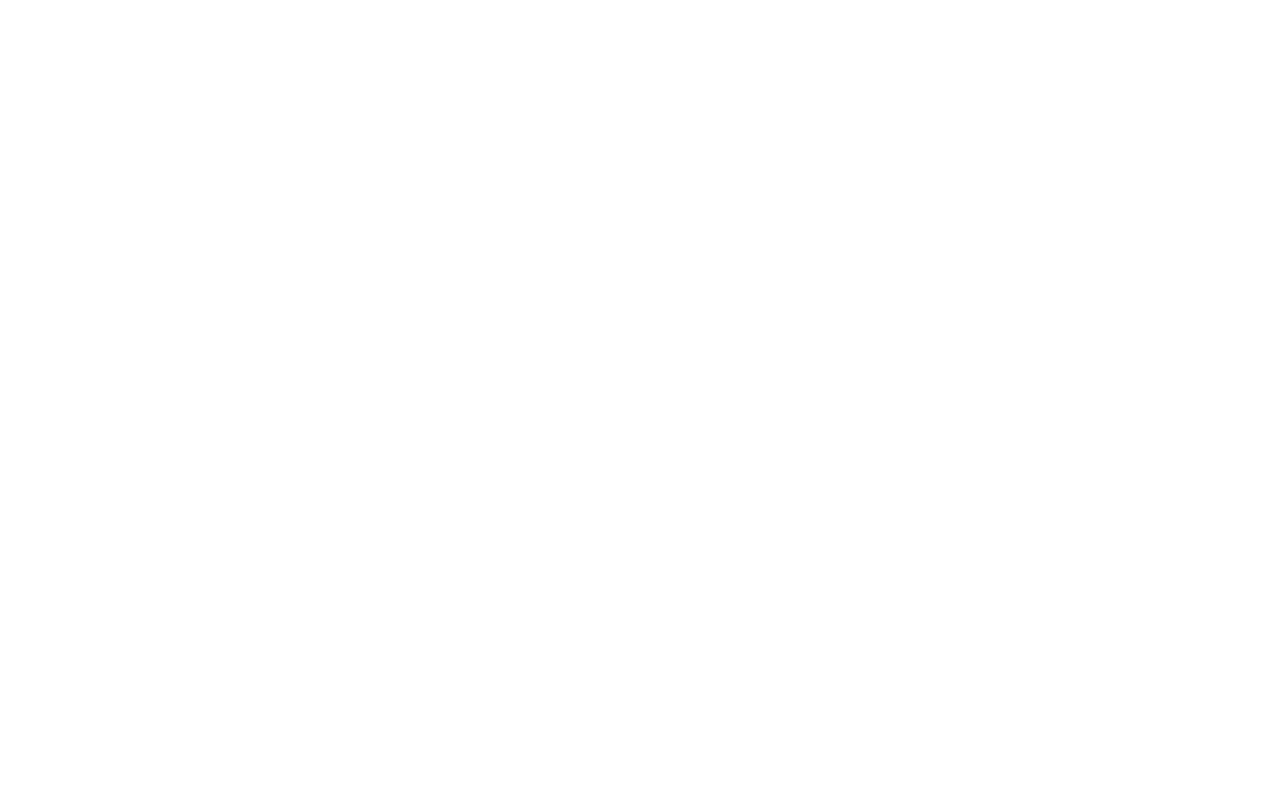
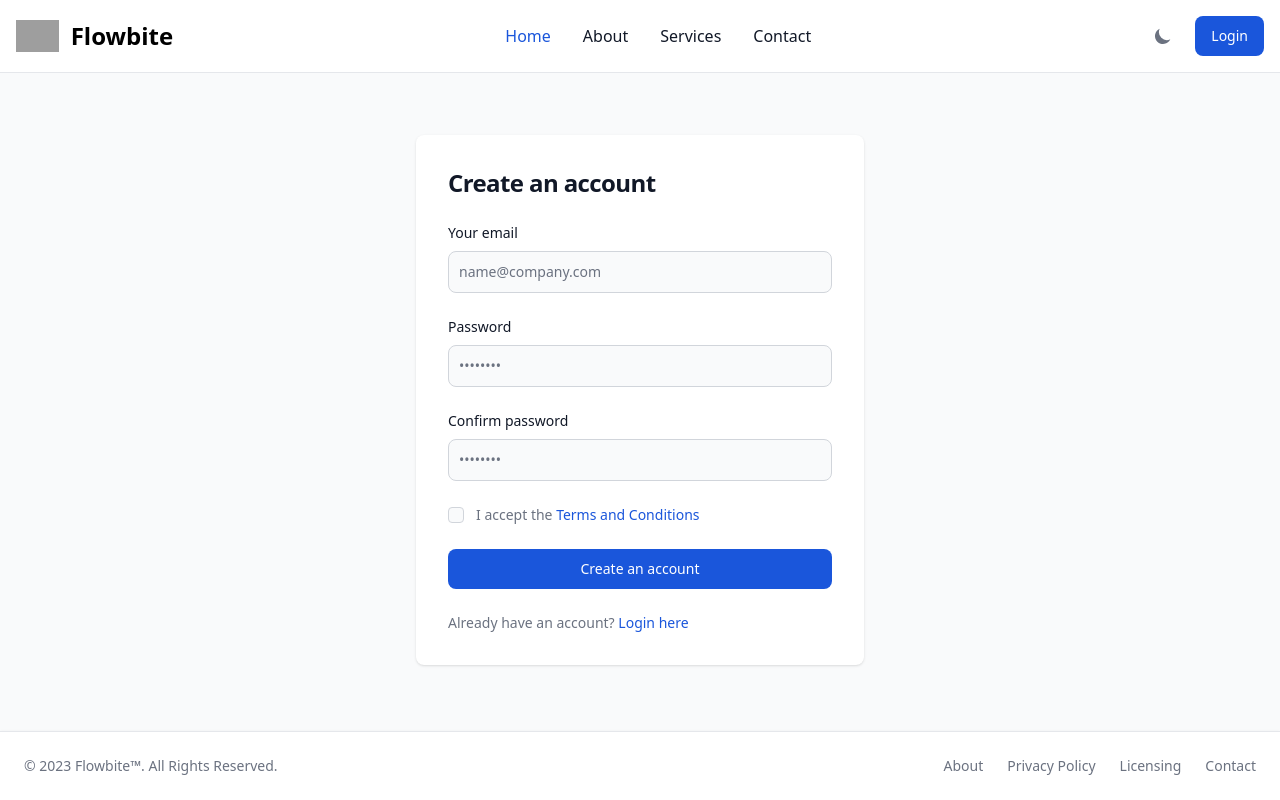
Before and after one commit to 222dipa/flowbite-angular-dashboard, an Angular app: page /register in a window 1280 px wide. Before the commit this address led to /. Built offline with nearby package versions, Linux system fonts and the light colour scheme; grey boxes are pictures that could not be loaded.

Commit message:
added register page

```diff
--- a/src/app/app.routes.ts
+++ b/src/app/app.routes.ts
@@ -13,6 +13,10 @@
       {
         path: 'login',
         loadComponent: () => import("./core/auth/login/login.component")
+      },
+      {
+        path: 'register',
+        loadComponent: () => import("./core/auth/register/register.component")
       }
     ]
   },
--- a/src/app/core/auth/login/login.component.ts
+++ b/src/app/core/auth/login/login.component.ts
@@ -1,9 +1,12 @@
 import { Component } from '@angular/core';
+import {RouterLink} from "@angular/router";
 
 @Component({
   selector: 'app-login',
   standalone: true,
-  imports: [],
+  imports: [
+    RouterLink
+  ],
   template: `
     <section class="bg-gray-50 dark:bg-gray-900">
       <div class="flex flex-col items-center justify-center px-6 py-8 mx-auto md:h-screen lg:py-0">
@@ -47,7 +50,7 @@
                 Sign in
               </button>
               <p class="text-sm font-light text-gray-500 dark:text-gray-400">
-                Don’t have an account yet? <a href="#"
+                Don’t have an account yet? <a routerLink="/register"
                                               class="font-medium text-blue-700 hover:underline dark:text-blue-600">Sign
                 up</a>
               </p>
--- /dev/null
+++ b/src/app/core/auth/register/register.component.ts
@@ -0,0 +1,53 @@
+import { Component } from '@angular/core';
+import {RouterLink} from "@angular/router";
+
+@Component({
+  selector: 'app-register',
+  standalone: true,
+  imports: [
+    RouterLink
+  ],
+  template: `
+    <section class="bg-gray-50 dark:bg-gray-900">
+      <div class="flex flex-col items-center justify-center px-6 py-8 mx-auto md:h-screen lg:py-0">
+        <div class="w-full bg-white rounded-lg shadow dark:border md:mt-0 sm:max-w-md xl:p-0 dark:bg-gray-800 dark:border-gray-700">
+          <div class="p-6 space-y-4 md:space-y-6 sm:p-8">
+            <h1 class="text-xl font-bold leading-tight tracking-tight text-gray-900 md:text-2xl dark:text-white">
+              Create an account
+            </h1>
+            <form class="space-y-4 md:space-y-6" action="#">
+              <div>
+                <label for="email" class="block mb-2 text-sm font-medium text-gray-900 dark:text-white">Your email</label>
+                <input type="email" name="email" id="email" class="bg-gray-50 border border-gray-300 text-gray-900 sm:text-sm rounded-lg focus:ring-blue-700 focus:border-blue-700 block w-full p-2.5 dark:bg-gray-700 dark:border-gray-600 dark:placeholder-gray-400 dark:text-white dark:focus:ring-blue-500 dark:focus:border-blue-500" placeholder="name@company.com" required="">
+              </div>
+              <div>
+                <label for="password" class="block mb-2 text-sm font-medium text-gray-900 dark:text-white">Password</label>
+                <input type="password" name="password" id="password" placeholder="••••••••" class="bg-gray-50 border border-gray-300 text-gray-900 sm:text-sm rounded-lg focus:ring-blue-700 focus:border-blue-700 block w-full p-2.5 dark:bg-gray-700 dark:border-gray-600 dark:placeholder-gray-400 dark:text-white dark:focus:ring-blue-500 dark:focus:border-blue-500" required="">
+              </div>
+              <div>
+                <label for="confirm-password" class="block mb-2 text-sm font-medium text-gray-900 dark:text-white">Confirm password</label>
+                <input type="confirm-password" name="confirm-password" id="confirm-password" placeholder="••••••••" class="bg-gray-50 border border-gray-300 text-gray-900 sm:text-sm rounded-lg focus:ring-blue-700 focus:border-blue-700 block w-full p-2.5 dark:bg-gray-700 dark:border-gray-600 dark:placeholder-gray-400 dark:text-white dark:focus:ring-blue-500 dark:focus:border-blue-500" required="">
+              </div>
+              <div class="flex items-start">
+                <div class="flex items-center h-5">
+                  <input id="terms" aria-describedby="terms" type="checkbox" class="w-4 h-4 border border-gray-300 rounded bg-gray-50 focus:ring-3 focus:ring-blue-400 dark:bg-gray-700 dark:border-gray-600 dark:focus:ring-blue-700 dark:ring-offset-gray-800" required="">
+                </div>
+                <div class="ml-3 text-sm">
+                  <label for="terms" class="font-light text-gray-500 dark:text-gray-300">I accept the <a class="font-medium text-blue-700 hover:underline dark:text-blue-600" href="#">Terms and Conditions</a></label>
+                </div>
+              </div>
+              <button type="submit" class="w-full text-white bg-blue-700 hover:bg-blue-800 focus:ring-4 focus:outline-none focus:ring-blue-400 font-medium rounded-lg text-sm px-5 py-2.5 text-center dark:bg-blue-700 dark:hover:bg-blue-800 dark:focus:ring-blue-900">Create an account</button>
+              <p class="text-sm font-light text-gray-500 dark:text-gray-400">
+                Already have an account? <a routerLink="/login" class="font-medium text-blue-700 hover:underline dark:text-blue-600">Login here</a>
+              </p>
+            </form>
+          </div>
+        </div>
+      </div>
+    </section>
+  `,
+  styles: ``
+})
+export default class RegisterComponent {
+
+}
```
